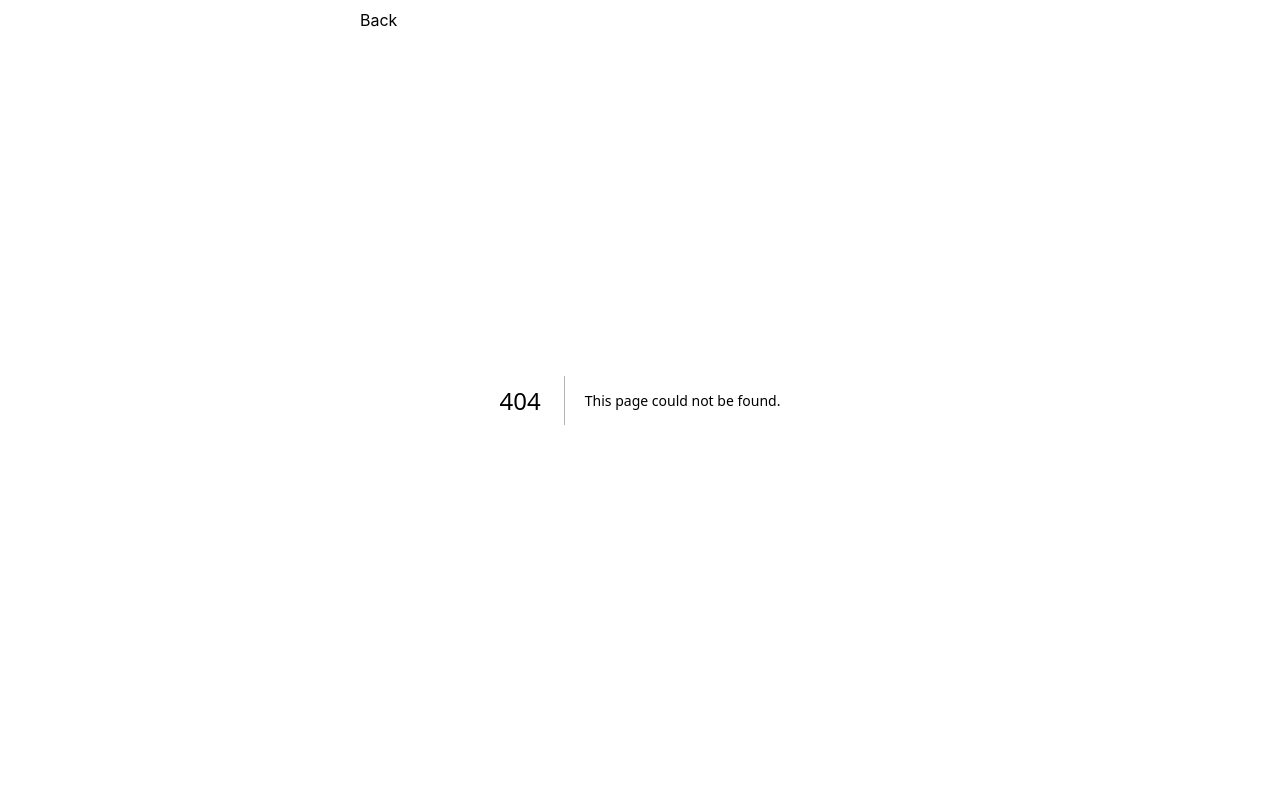
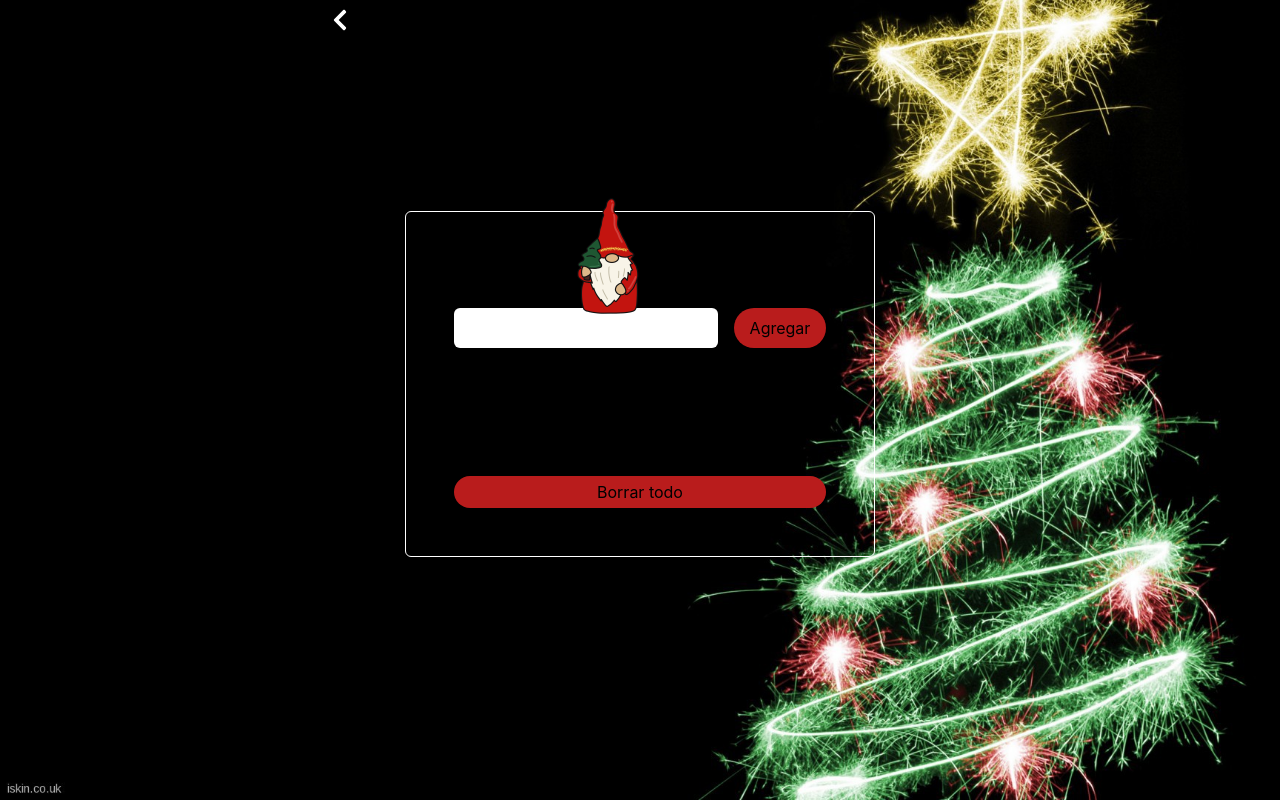
Before and after one commit to FranciscoDiazPaccot73/adviency-challenge, a Next.js app: page /fran/day5 in a window 1280 px wide. Before the commit this address had no page. Built offline with nearby package versions, Linux system fonts and the light colour scheme.

Commit message:
add day 5 - Fran

```diff
--- a/components/Header.jsx
+++ b/components/Header.jsx
@@ -2,7 +2,7 @@ const Header = () => {
   const handleBack = () => window.history.back()
 
   return (
-    <header className='h-10 p-2 mx-auto absolute left-4 w-1/2 md:left-1/2 md:-translate-x-1/2'>
+    <header className='h-10 z-10 p-2 mx-auto absolute left-4 w-1/2 md:left-1/2 md:-translate-x-1/2'>
       <div onClick={handleBack} className="cursor-pointer inline-block">
         <div className='flex gap-2'>
           <svg viewBox="0 0 320 512" fill='#fff' height={24} width={24}>
--- /dev/null
+++ b/pages/fran/day5.jsx
@@ -0,0 +1,56 @@
+import Image from "next/image";
+
+import { useState } from "react";
+
+const Day5 = () => {
+  const [elements, setElements] = useState(['Medias', 'Caramelos', 'Vitel Tone']);
+  const [inputValue, setInputValue] = useState('');
+
+  const handleInputChange = e => {
+    const { value } = e.target;
+    setInputValue(value)
+  }
+
+  const handleAddItem = () => {
+    const newElems = [...new Set([...elements, inputValue])];
+    setInputValue('')
+
+    setElements(newElems)
+  }
+
+  const deleteItem = (id) => {
+    const newElems = elements.filter(elem => elem !== id)
+
+    setElements(newElems)
+  }
+
+  return (
+    <div className="min-h-screen p-8 pt-0 bg-[url('/christmas.jpg')] bg-cover bg-no-repeat flex justify-center items-center">
+      <div className="relative p-6 rounded-md flex flex-col justify-center items-center border border-white md:p-12">
+        <p className=" text-2xl mb-4 w-full">Regalos:</p>
+        <div className="flex gap-4 mb-6">
+          <input className="p-2 rounded-md" type="text" onChange={handleInputChange} value={inputValue} />
+          <button className="rounded-full bg-red-700 px-4 hover:bg-green-800" onClick={handleAddItem}>Agregar</button>
+        </div>
+        <ul className="flex justify-center flex-col w-full">
+          {elements?.map(elem => (
+            <li key={elem} className="w-full flex">
+              <span>{elem}</span>
+              <div className="ml-auto cursor-pointer px-3 hover:text-red-700" onClick={() => deleteItem(elem)}>X</div>
+            </li>
+          ))}
+        </ul>
+        <div className="absolute left-28 -top-10 md:left-36 md:-top-4">
+          <Image src="/gnome.webp" alt="Gnome" width={120} height={80} />
+        </div>
+        {elements?.length ? (
+          <button onClick={() => setElements([])} className="w-full mt-8 rounded-full bg-red-700 py-1 hover:bg-green-800">
+            Borrar todo
+          </button>
+        ) : <p>Carga tu primer regalo a la lista :)</p>}
+      </div>
+    </div>
+)
+};
+
+export default Day5;
```
Also changed, not shown: public/gnome.webp (added).
